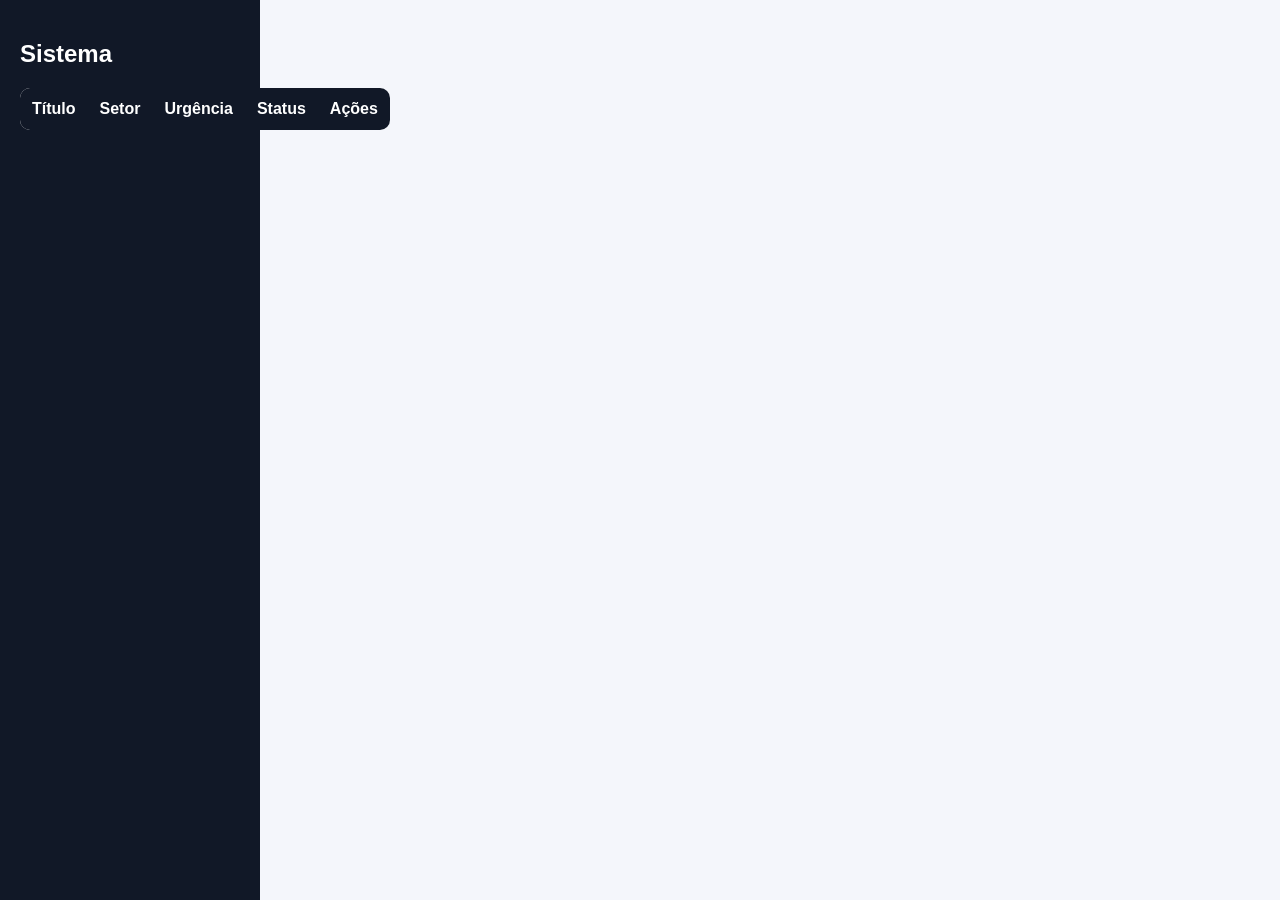
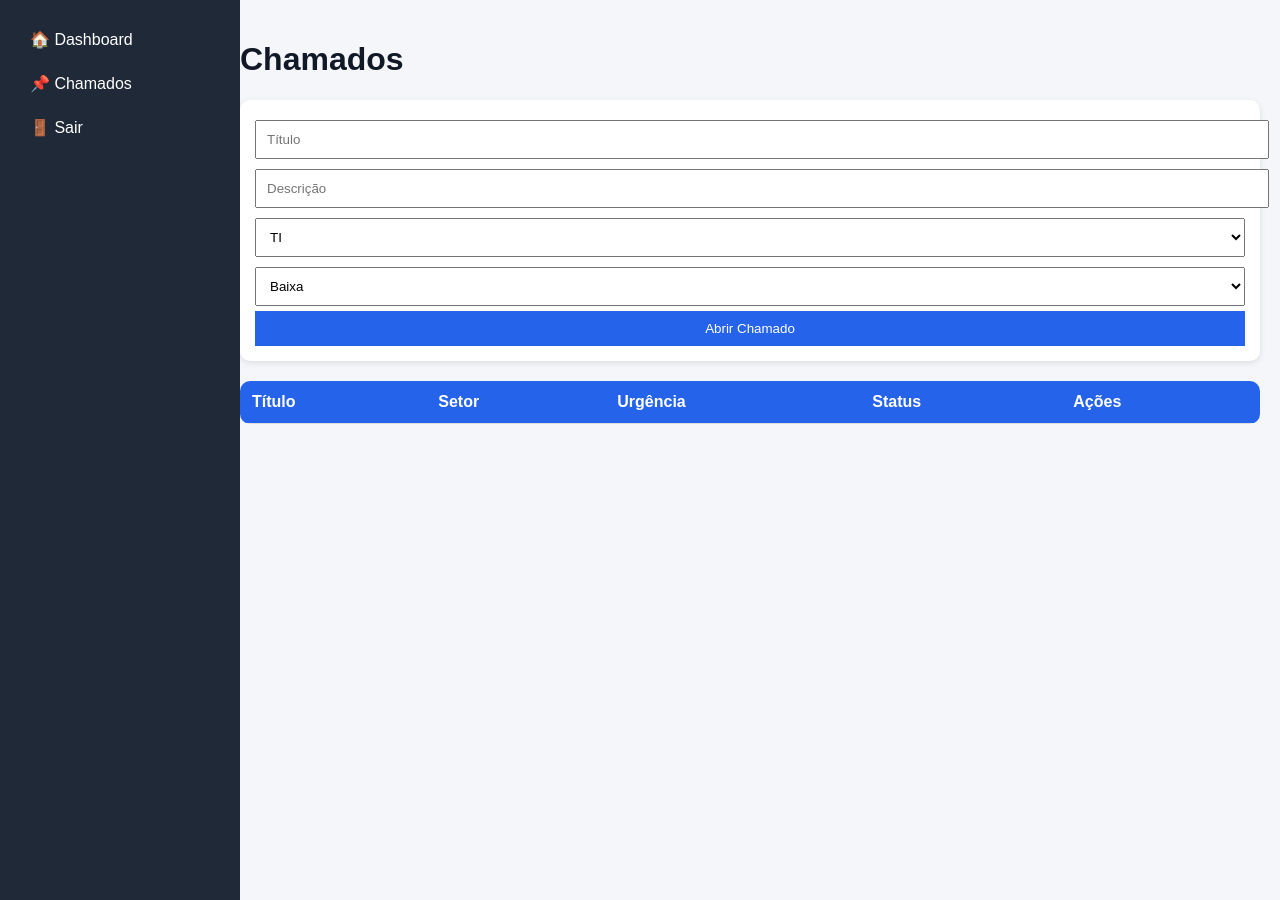
Before and after one commit to qualidadekcq-droid/sistema_chamados, a Flask app: page /chamados in a window 1280 px wide. Run offline with Flask 3, Linux system fonts and the light colour scheme; the visitor is signed in with stand-in values (Sample User, id 1); lists and menus that the app fills with data are empty.

Commit message:
corrigindo layout chamados

```diff
--- a/templates/chamados.html
+++ b/templates/chamados.html
@@ -2,13 +2,129 @@
 <html>
 <head>
     <title>Chamados</title>
-    <link rel="stylesheet" href="/static/style.css">
+
+    <style>
+        body {
+            margin: 0;
+            font-family: Arial;
+            background: #f4f6f9;
+        }
+
+        .sidebar {
+            width: 200px;
+            height: 100vh;
+            background: #1f2937;
+            position: fixed;
+            padding: 20px;
+        }
+
+        .sidebar a {
+            display: block;
+            color: white;
+            padding: 10px;
+            text-decoration: none;
+            margin-bottom: 5px;
+        }
+
+        .content {
+            margin-left: 220px;
+            padding: 20px;
+        }
+
+        h1 {
+            color: #111827;
+        }
+
+        form {
+            background: white;
+            padding: 15px;
+            border-radius: 10px;
+            margin-bottom: 20px;
+            box-shadow: 0 2px 6px rgba(0,0,0,0.1);
+        }
+
+        input, select {
+            width: 100%;
+            padding: 10px;
+            margin: 5px 0;
+        }
+
+        button {
+            padding: 10px;
+            background: #2563eb;
+            color: white;
+            border: none;
+            width: 100%;
+            cursor: pointer;
+        }
+
+        table {
+            width: 100%;
+            border-collapse: collapse;
+            background: white;
+            border-radius: 10px;
+            overflow: hidden;
+        }
+
+        th, td {
+            padding: 12px;
+            border-bottom: 1px solid #ddd;
+            text-align: left;
+        }
+
+        th {
+            background: #2563eb;
+            color: white;
+        }
+
+        a {
+            margin-right: 8px;
+            text-decoration: none;
+            color: #2563eb;
+        }
+    </style>
+
 </head>
+
 <body>
 
 <div class="sidebar">
-    <h2>Sistema</h2>
+    <a href="/dashboard">🏠 Dashboard</a>
+    <a href="/chamados">📌 Chamados</a>
+    <a href="/logout">🚪 Sair</a>
+</div>
+
+<div class="content">
+
+<h1>Chamados</h1>
+
+<!-- FORMULÁRIO -->
+<form method="POST" action="/abrir_chamado">
+
+    <input name="titulo" placeholder="Título" required>
+    <input name="descricao" placeholder="Descrição" required>
+
+    <select name="setor" required>
+        <option value="TI">TI</option>
+        <option value="RH">RH</option>
+        <option value="Marketing">Marketing</option>
+        <option value="Financeiro">Financeiro</option>
+        <option value="Fiscal">Fiscal</option>
+    </select>
+
+    <select name="urgencia" required>
+        <option value="Baixa">Baixa</option>
+        <option value="Média">Média</option>
+        <option value="Alta">Alta</option>
+    </select>
+
+    <button type="submit">Abrir Chamado</button>
+
+</form>
+
+<!-- TABELA -->
 <table>
+
 <tr>
     <th>Título</th>
     <th>Setor</th>
@@ -23,7 +139,6 @@
     <td>{{c.setor}}</td>
     <td>{{c.urgencia}}</td>
     <td>{{c.status}}</td>
-
     <td>
         <a href="/atender/{{c.id}}">🟡 Atender</a>
         <a href="/finalizar/{{c.id}}">🟢 Finalizar</a>
@@ -32,3 +147,8 @@
 {% endfor %}
 
 </table>
+
+</div>
+
+</body>
+</html>
```
